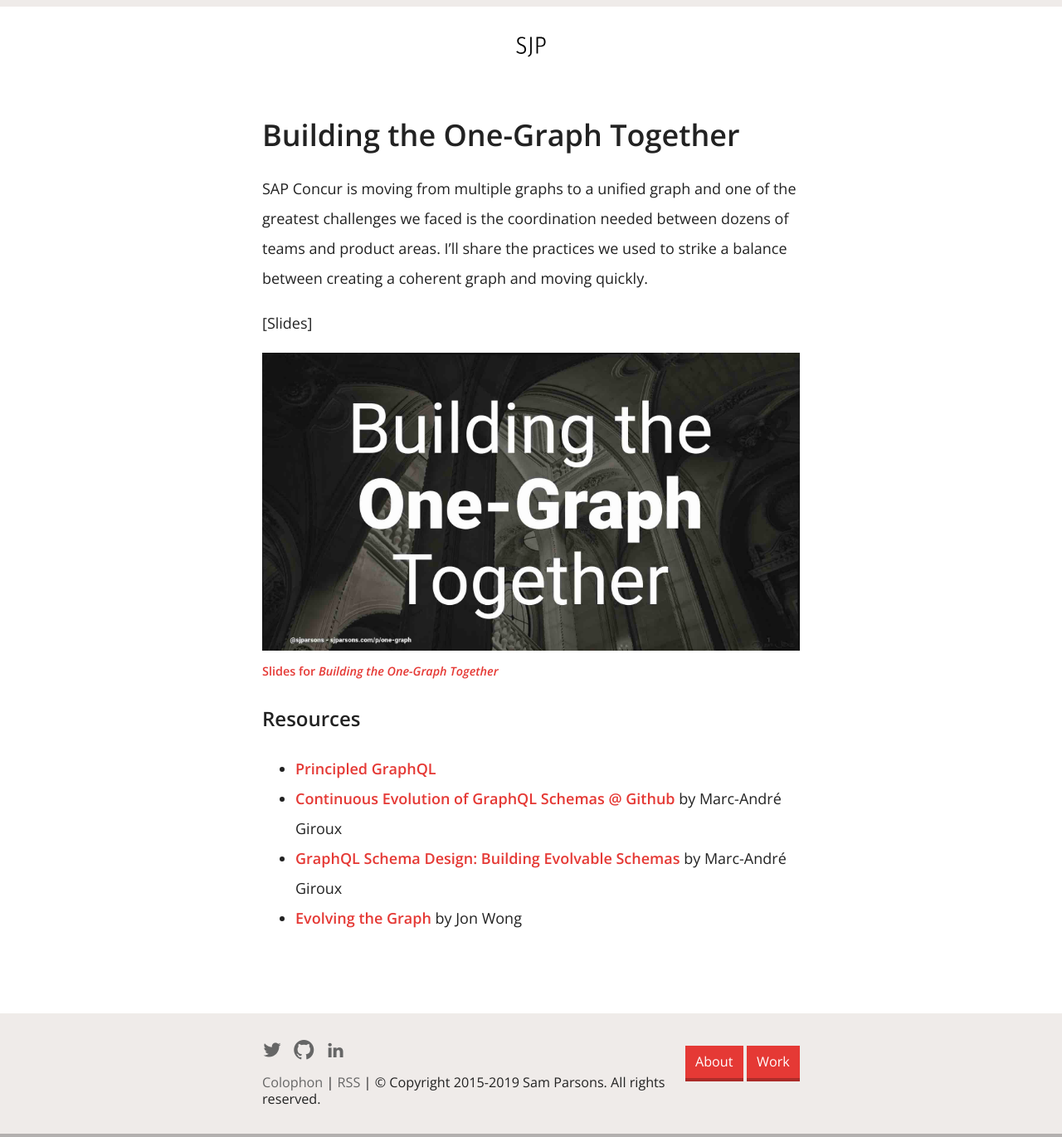
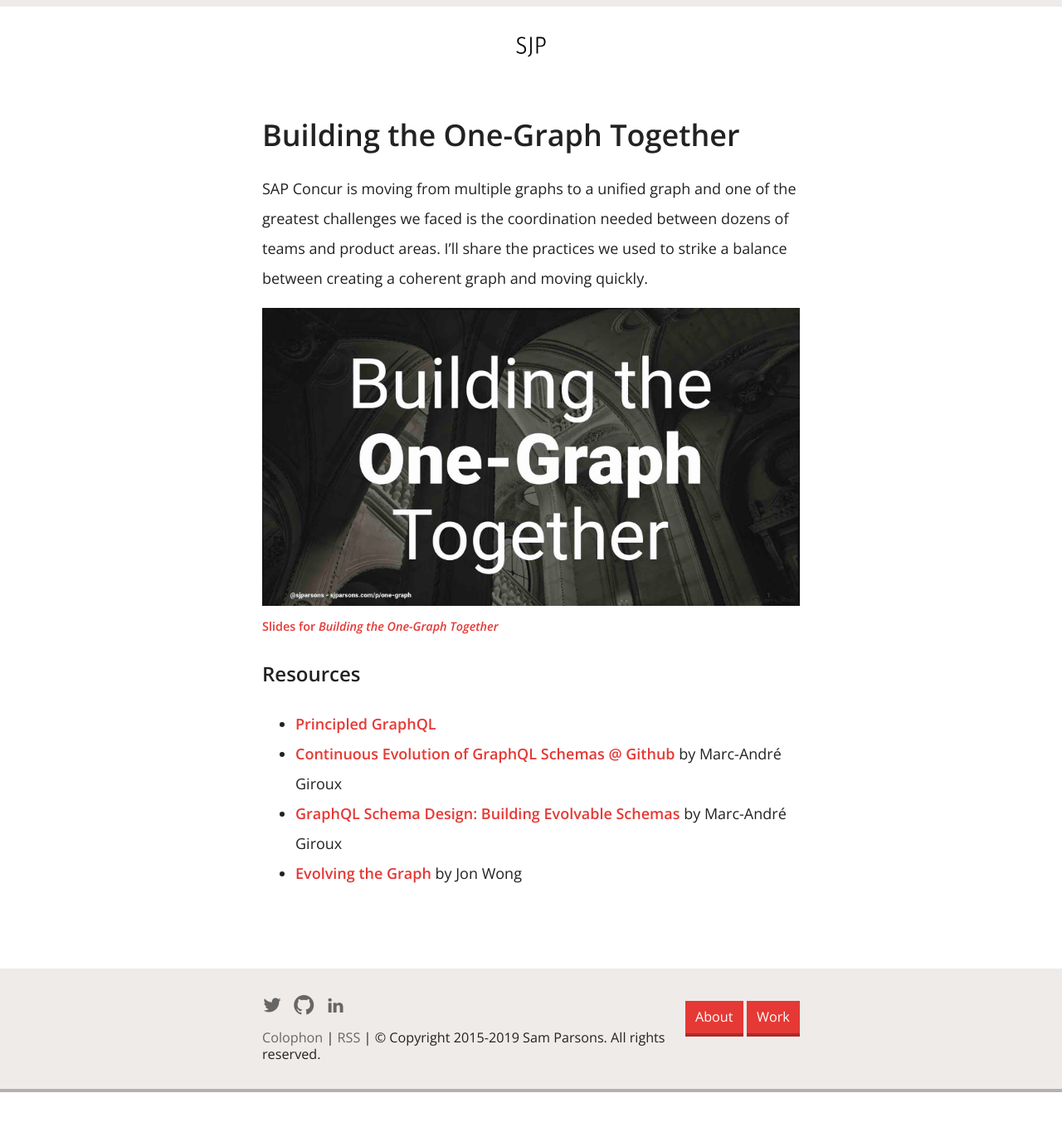
Before and after one commit to sjparsons/sjparsons.com, a Jekyll site: the page built from presentations/2019-10-29-one-graph/one-graph.md, in a window 1280 px wide. Shown: the whole page at 83% size. Built offline with Jekyll 4.4.1, drawn with Linux system fonts in a browser that asks for light colours; after the commit the page ends 1316 px from its top, so only the background shows below that.

Commit message:
Update links

```diff
--- a/presentations/2019-10-29-one-graph/one-graph.md
+++ b/presentations/2019-10-29-one-graph/one-graph.md
@@ -7,10 +7,8 @@
 
 SAP Concur is moving from multiple graphs to a unified graph and one of the greatest challenges we faced is the coordination needed between dozens of teams and product areas. I'll share the practices we used to strike a balance between creating a coherent graph and moving quickly.
 
-[Slides]
-
 <figure>
-        <a href="one-graph.pdf"><img src="{{ "/presentations/2019-10-29-one-graph/one-graph-slides.jpg" | prefix site.baseurl }}" alt="Title slide: Building the One-Graph Together" style="width: 100%; ">
+        <a href="{{ "/presentations/2019-10-29-one-graph/one-graph.pdf" | prefix site.baseurl }}"><img src="{{ "/presentations/2019-10-29-one-graph/one-graph-slides.jpg" | prefix site.baseurl }}" alt="Title slide: Building the One-Graph Together" style="width: 100%; ">
         <figcaption>Slides for <em>Building the One-Graph Together</em></figcaption></a>
     </figure>
 
```
